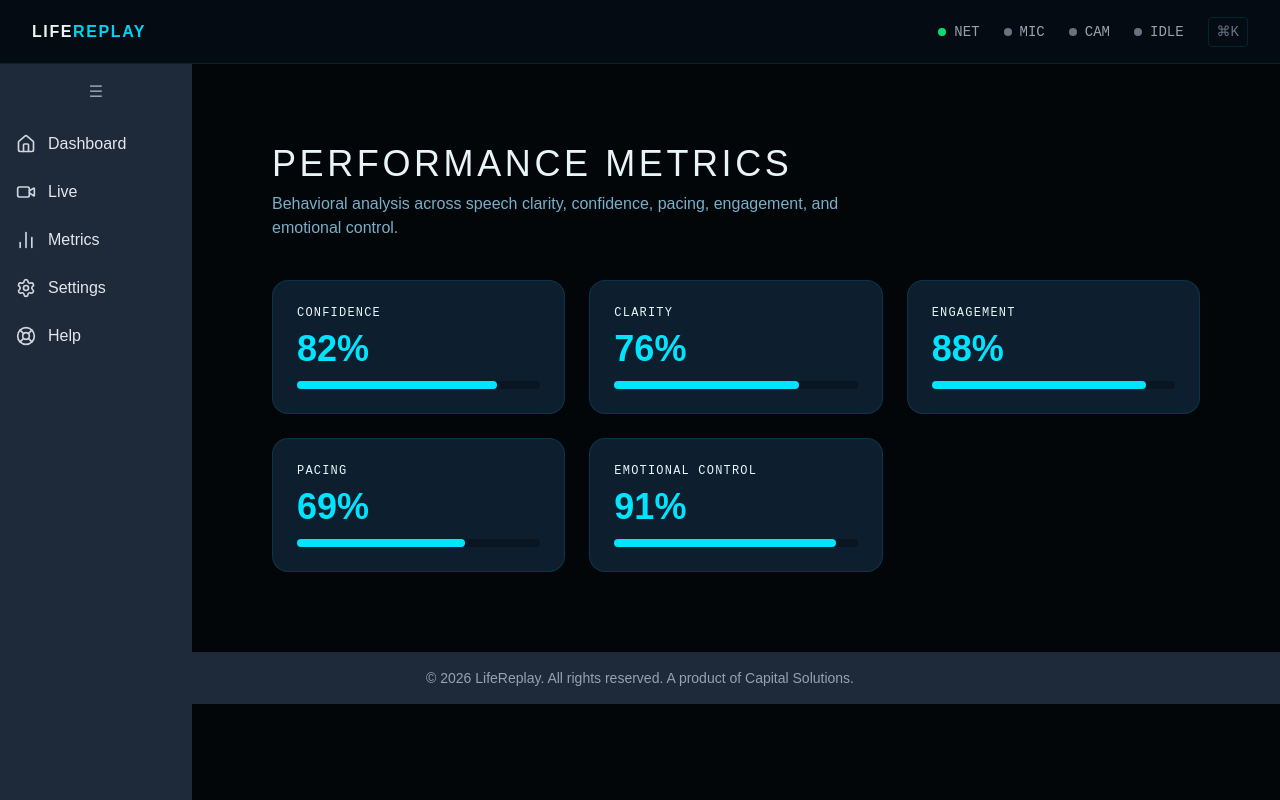
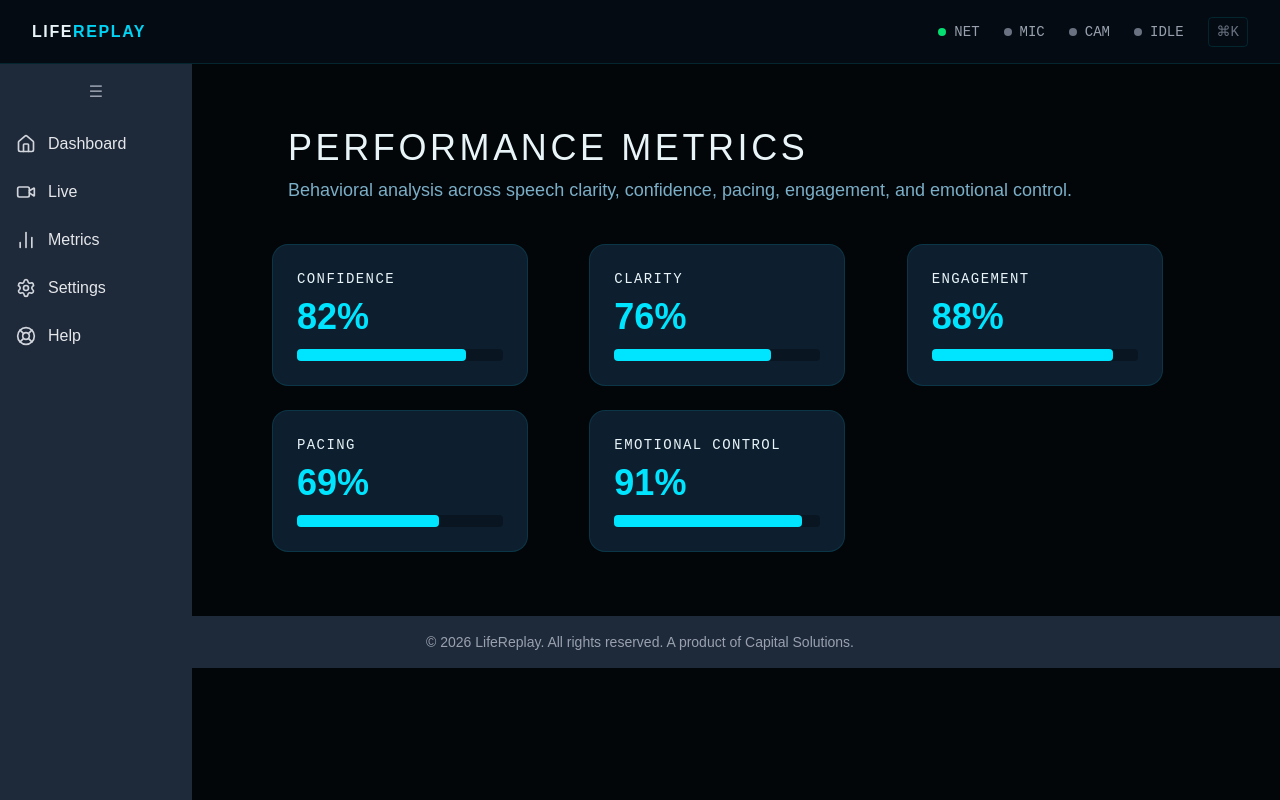
Before and after one commit to MwandikiAntony/LifeReplay, a Next.js app in the folder frontend/: page /metrics in a window 1280 px wide. Built offline with nearby package versions, Linux system fonts and the light colour scheme; no server answers.

Commit message:
Update <description>

```diff
--- a/frontend/src/app/metrics/page.tsx
+++ b/frontend/src/app/metrics/page.tsx
@@ -4,12 +4,12 @@ import MetricsDashboard from "@/components/coach/MetricsDashboard";
 
 export default function MetricsPage() {
   return (
-    <div className="p-16">
-      <header className="mb-10">
-        <h1 className="font-[var(--font-display)] text-4xl tracking-widest">
+    <div className="px-4 sm:px-8 md:px-16 py-8 md:py-12">
+      <header className="mb-8 md:mb-10 max-w-4xl mx-auto text-center md:text-left">
+        <h1 className="font-[var(--font-display)] text-2xl sm:text-3xl md:text-4xl tracking-widest">
           PERFORMANCE METRICS
         </h1>
-        <p className="text-[var(--text-secondary)] mt-2 max-w-xl">
+        <p className="text-[var(--text-secondary)] mt-2 text-sm sm:text-base md:text-lg">
           Behavioral analysis across speech clarity, confidence, pacing,
           engagement, and emotional control.
         </p>
--- a/frontend/src/components/coach/MetricsDashboard.tsx
+++ b/frontend/src/components/coach/MetricsDashboard.tsx
@@ -10,28 +10,30 @@ const metrics = [
 
 export default function MetricsDashboard() {
   return (
-    <div className="grid grid-cols-1 sm:grid-cols-2 lg:grid-cols-3 gap-4 sm:gap-6">
+    <div className="max-w-6xl mx-auto">
+      <div className="flex overflow-x-auto gap-4 sm:grid sm:grid-cols-2 lg:grid-cols-3 sm:gap-6">
         {metrics.map((m) => (
           <div
             key={m.label}
-          className="bg-[var(--bg-card)] border border-[var(--border)] rounded-[var(--radius-lg)] p-4 sm:p-6"
+            className="flex-none w-64 bg-[var(--bg-card)] border border-[var(--border)] rounded-[var(--radius-lg)] p-4 sm:p-6 flex flex-col"
           >
-          <div className="font-mono text-[10px] sm:text-xs uppercase tracking-widest mb-1 sm:mb-2">
+            <div className="font-mono text-[10px] sm:text-xs md:text-sm uppercase tracking-widest mb-1 sm:mb-2">
               {m.label}
             </div>
 
-          <div className="text-2xl sm:text-4xl font-bold text-[var(--cyan)]">
+            <div className="text-xl sm:text-2xl md:text-4xl font-bold text-[var(--cyan)]">
               {m.value}%
             </div>
 
-          <div className="mt-2 sm:mt-3 h-2 bg-[var(--bg-surface)] rounded">
+            <div className="mt-2 sm:mt-3 h-2 sm:h-3 bg-[var(--bg-surface)] rounded w-full">
               <div
-              className="h-full bg-[var(--cyan)] rounded"
+                className="h-full bg-[var(--cyan)] rounded transition-all duration-500"
                 style={{ width: `${m.value}%` }}
               />
             </div>
           </div>
         ))}
       </div>
+    </div>
   );
 }
```
Lines whose indentation alone changed are shown as unchanged.
